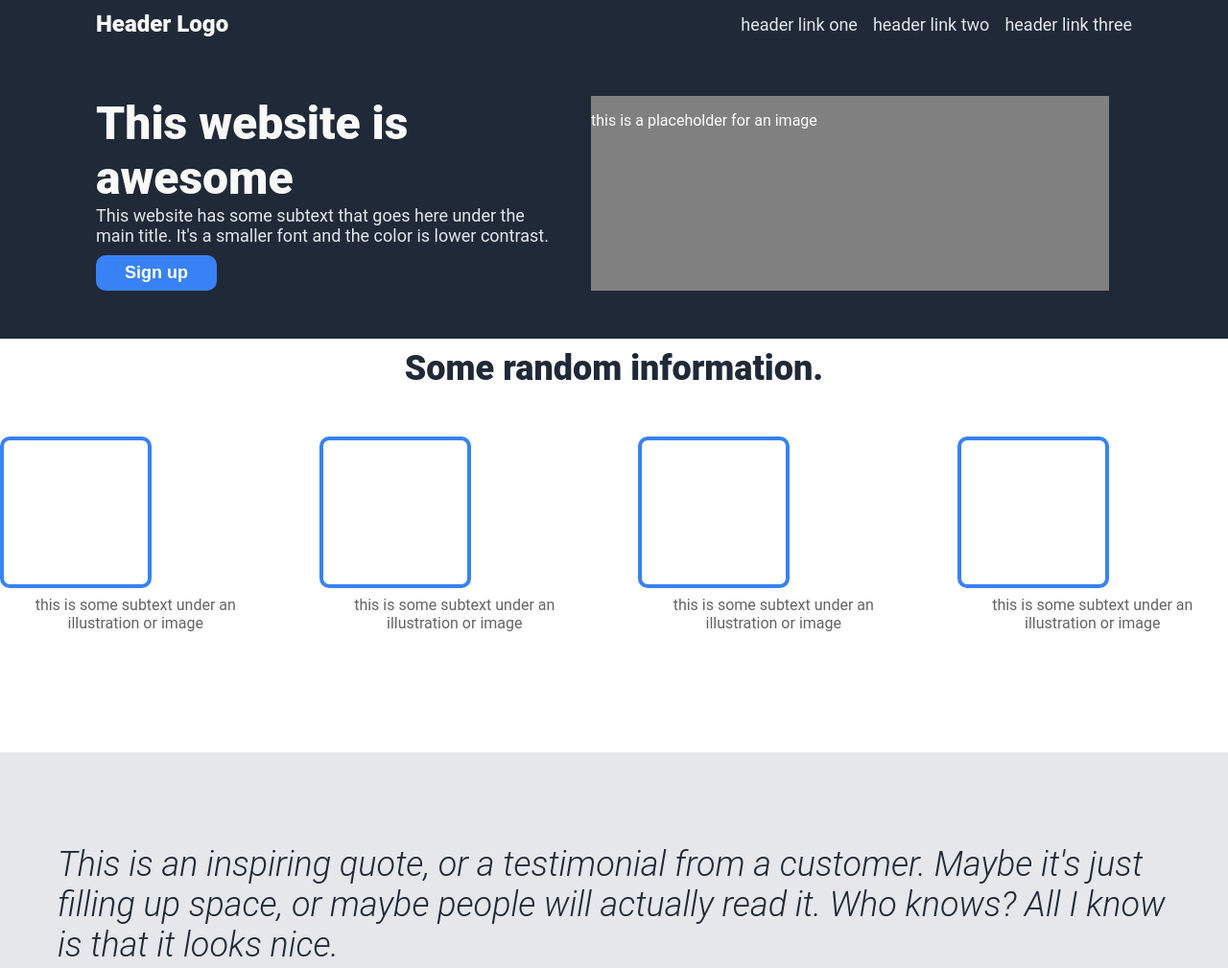
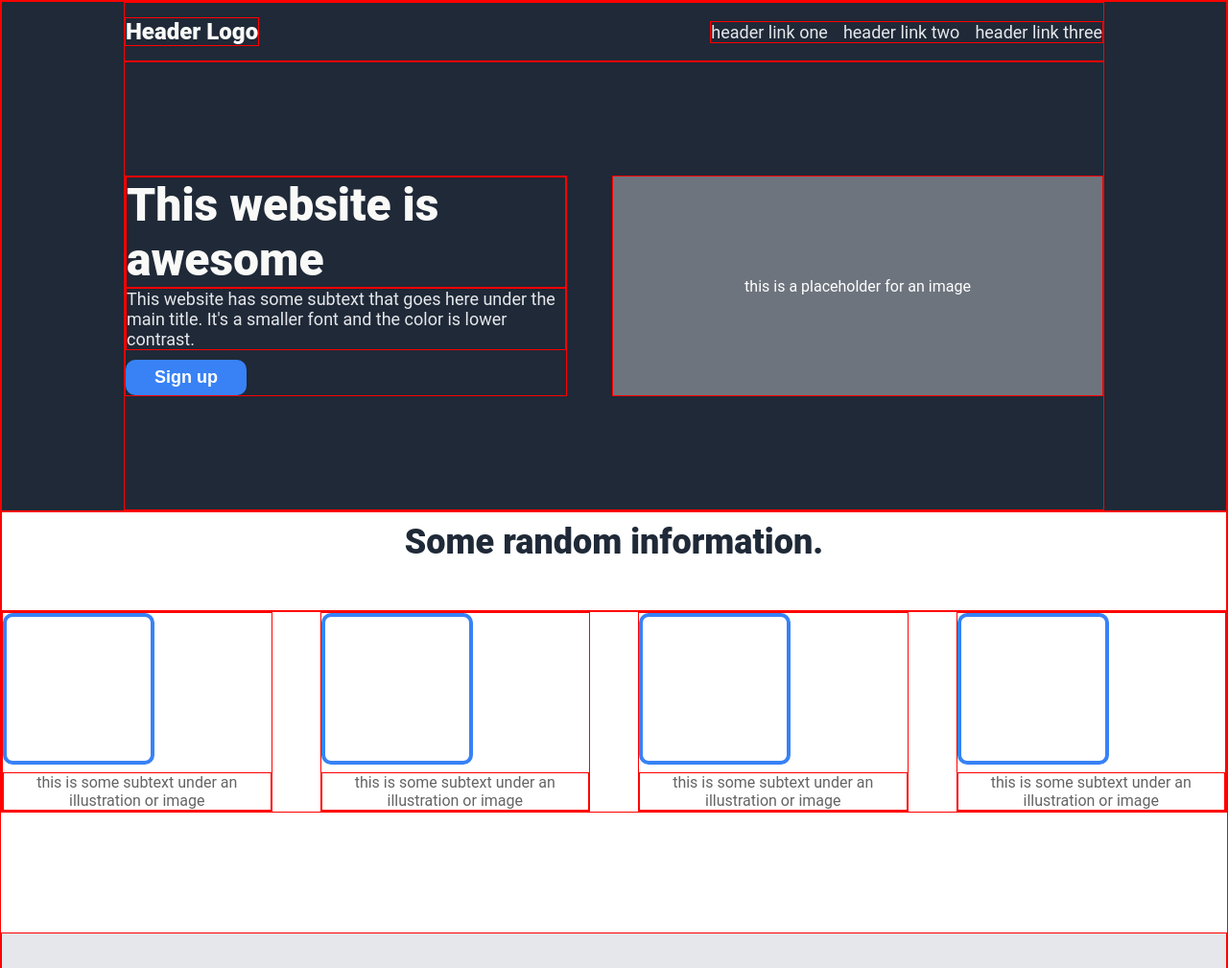
Before and after one commit to BlurryMystr/landing-page, a plain HTML site: page index.html in a window 1280 px wide. Shown: the top 1009 px of the page at 96% size. Drawn offline with Linux system fonts and the light colour scheme.

Commit message:
Complete above fold section

```diff
--- a/style.css
+++ b/style.css
@@ -6,6 +6,10 @@ body {
 .body-container {
     display: flex;
     flex-direction: column;
+}
+
+div {
+    border: solid red 1px;
 }
 
 .above-fold {
@@ -19,9 +23,9 @@ body {
     display: flex;
     justify-content: space-between;
     align-items: center;
-    height: 50px;
+    padding: 15px 0;
     width: 100%;
-    max-width: 1080px;
+    max-width: 1020px;
     gap: 25px;
 }
 
@@ -51,9 +55,10 @@ a {
 
 .hero-container {
     display: flex;
-    padding: 50px 0;
+    justify-content: space-between;
+    padding: 118px 0;
     width: 100%;
-    max-width: 1080px;
+    max-width: 1020px;
     gap: 30px;
 }
 
@@ -80,8 +85,10 @@ a {
 }
 
 .image-placeholder {
-    background-color: gray;
+    background-color: #6d747d;
     display: flex;
+    align-items: center;
+    justify-content: center;
     width: 50%;
 }
 
```
